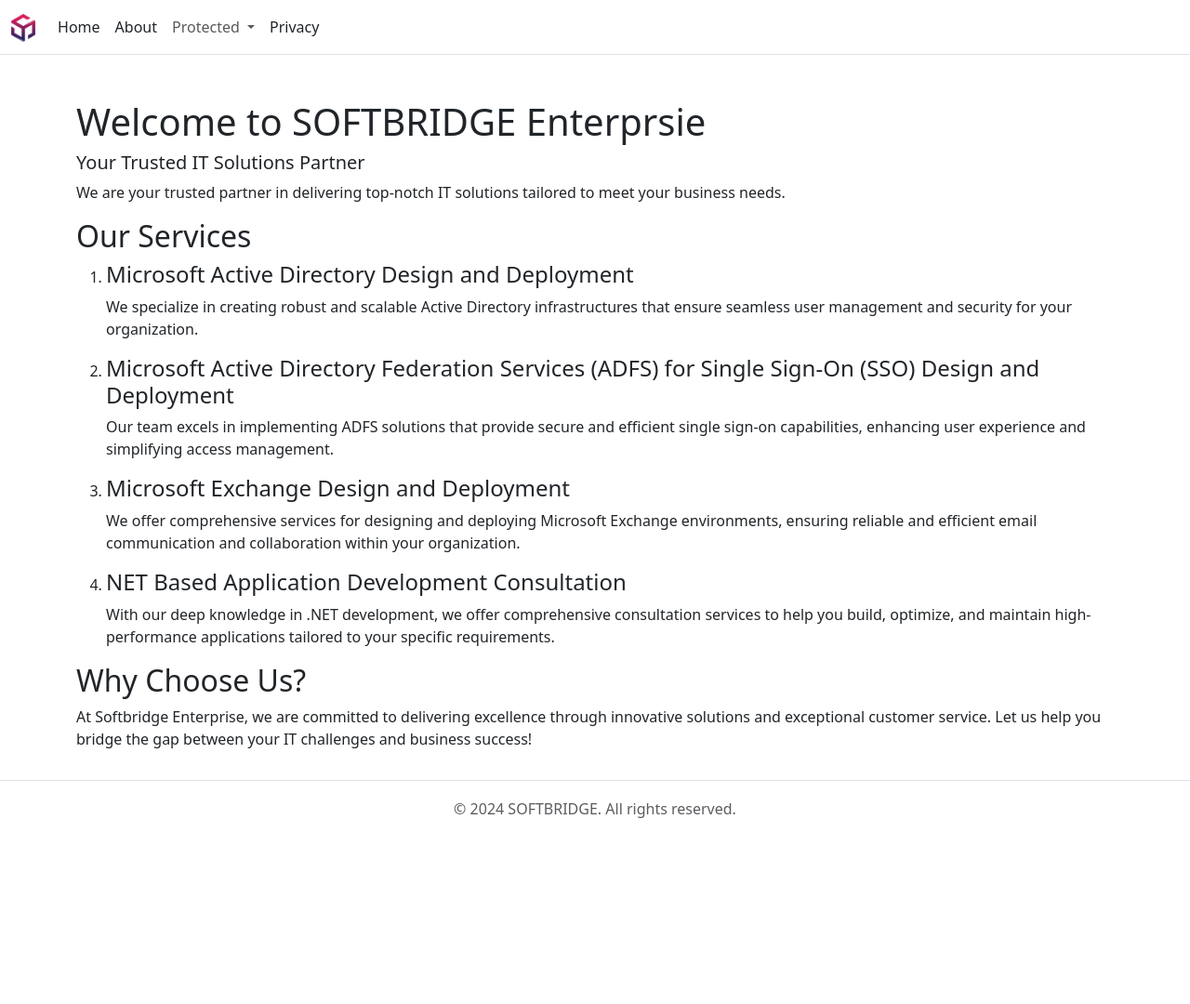
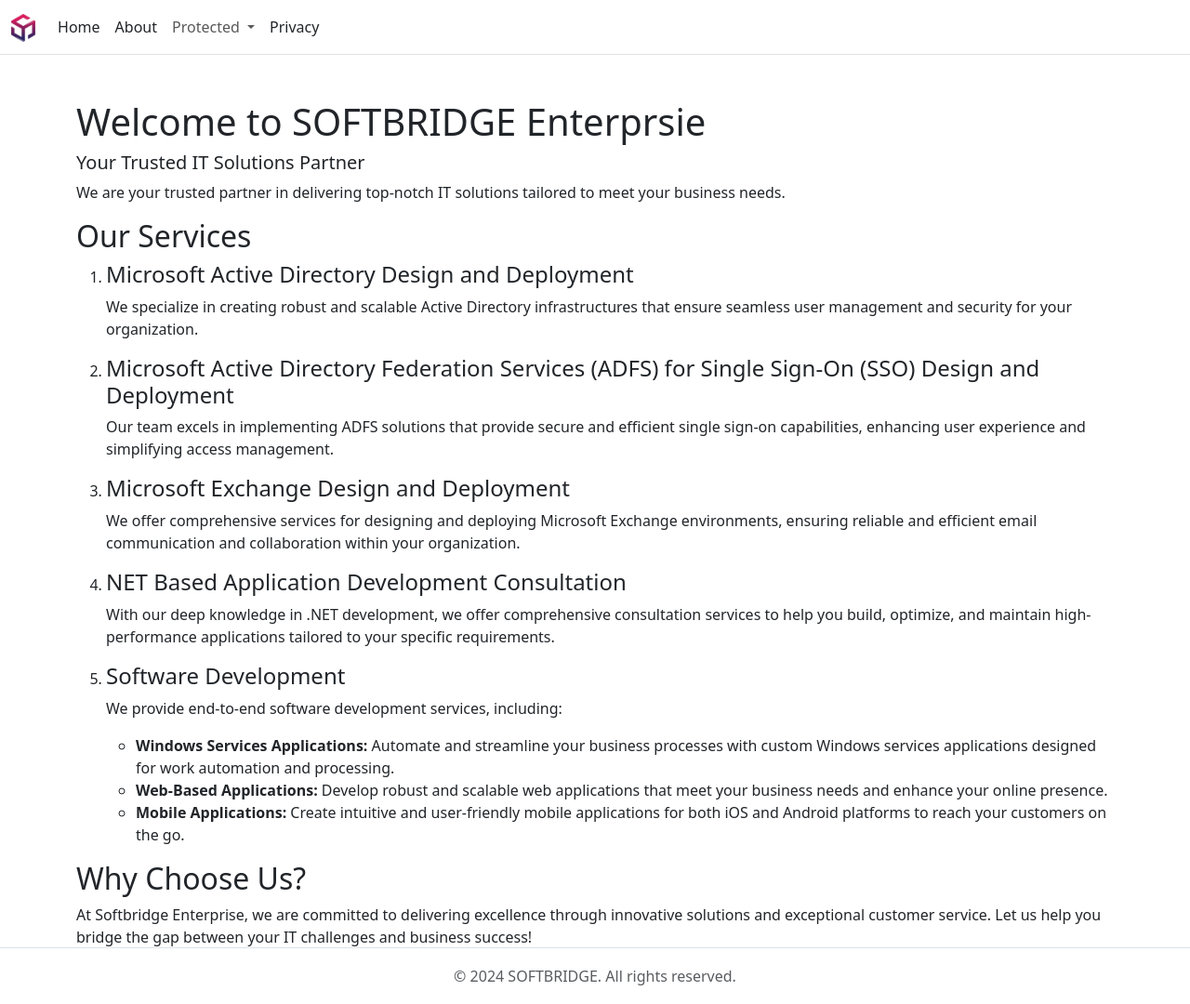
Before and after one commit to mfauziii/softbridge.github.io, a Jekyll site: the page built from index.md, in a window 1280 px wide. Shown: the whole page at 93% size. Built offline with Jekyll 4.4.1, drawn with Linux system fonts in a browser that asks for light colours; nearby versions of some CDN libraries; before the commit the page ends 900 px from its top, so only the background shows below that.

Commit message:
Update home.html

```diff
--- a/_layouts/home.html
+++ b/_layouts/home.html
@@ -29,6 +29,20 @@
       <p>With our deep knowledge in .NET development, we offer comprehensive consultation services to help you build,
         optimize, and maintain high-performance applications tailored to your specific requirements.</p>
     </li>
+    <li>
+      <h4>Software Development</h4>
+      <p>We provide end-to-end software development services, including:
+        <ul>
+          <li><strong>Windows Services Applications:</strong>
+            Automate and streamline your business processes with custom Windows services applications designed for
+            work automation and processing.</li>
+          <li><strong>Web-Based Applications: </strong> Develop robust and scalable web applications that meet
+            your business needs and enhance your online presence.</li>
+          <li><strong>Mobile Applications:</strong> Create intuitive and user-friendly mobile applications for
+            both iOS and Android platforms to reach your customers on the go.</li>
+        </ul>
+      </p>
+    </li>
   </ol>
 
   <h2>Why Choose Us?</h2>
```
